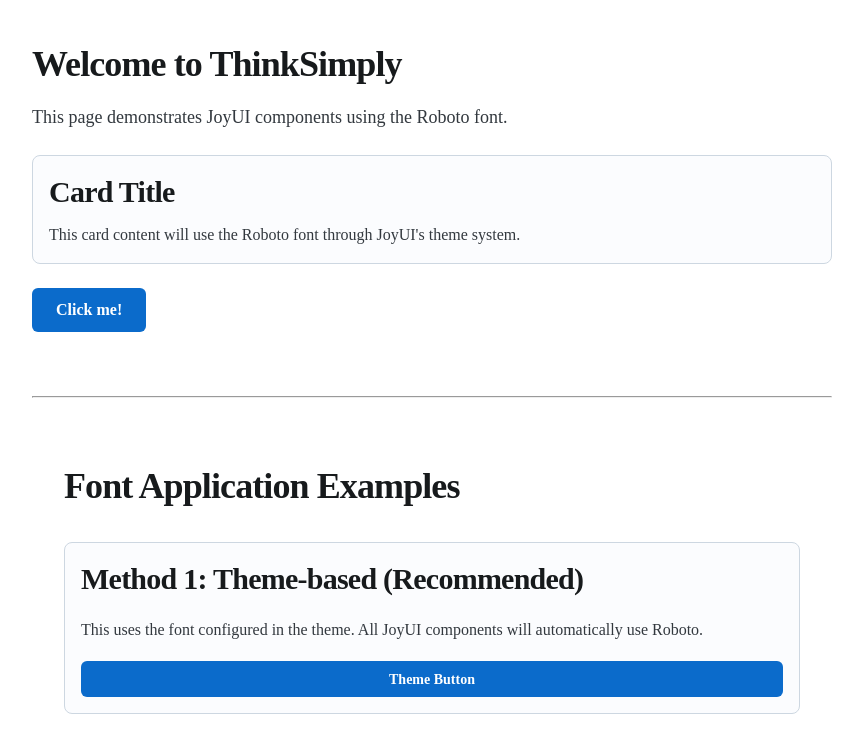
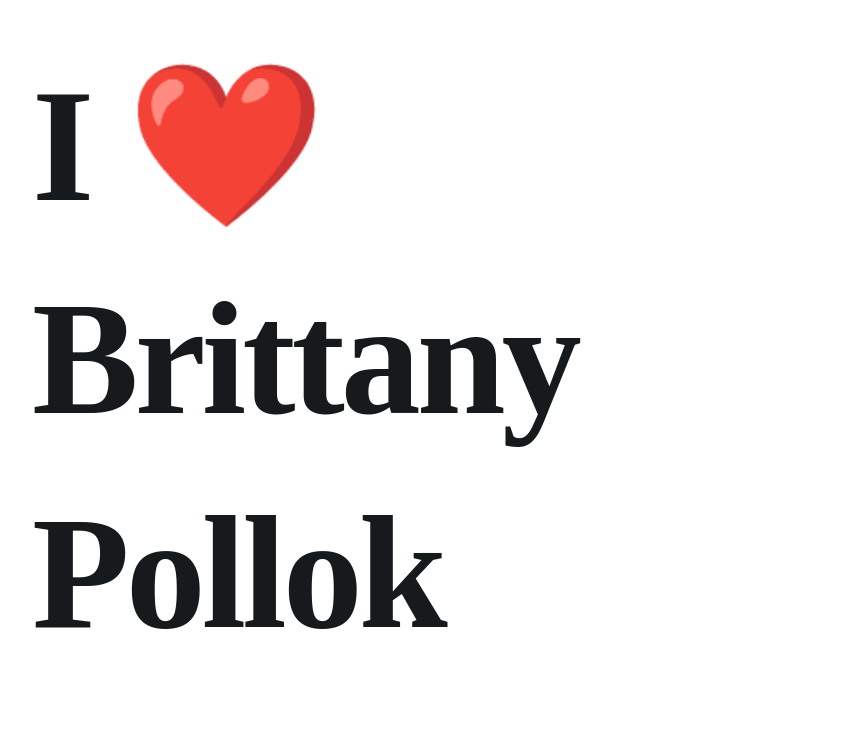
Before and after one commit to BenHunt-io/thinksimply, a Next.js app: page / in a window 1280 px wide. Shown: the top 744 px of the page, without its empty margins (208-1071 px from the left). Built offline with nearby package versions, Linux system fonts and the light colour scheme.

Commit message:
i love brittany

```diff
--- a/src/app/page.tsx
+++ b/src/app/page.tsx
@@ -4,32 +4,9 @@
 export default function Home() {
   return (
     <Box sx={{ p: 4, maxWidth: 800, mx: 'auto' }}>
-      <Typography level="h1" sx={{ mb: 2 }}>
-        Welcome to ThinkSimply
+      <Typography level="h1" sx={{ fontSize: '10rem' }}>
+        I ❤️ Brittany Pollok
       </Typography>
-
-      <Typography level="body-lg" sx={{ mb: 3 }}>
-        This page demonstrates JoyUI components using the Roboto font.
-      </Typography>
-
-      <Card sx={{ mb: 3 }}>
-        <CardContent>
-          <Typography level="h2" sx={{ mb: 1 }}>
-            Card Title
-          </Typography>
-          <Typography level="body-md">
-            This card content will use the Roboto font through JoyUI&apos;s theme system.
-          </Typography>
-        </CardContent>
-      </Card>
-
-      <Button variant="solid" size="lg" sx={{ mb: 4 }}>
-        Click me!
-      </Button>
-
-      <hr style={{ margin: '2rem 0' }} />
-
-      <FontExamples />
     </Box>
   );
 }
```
